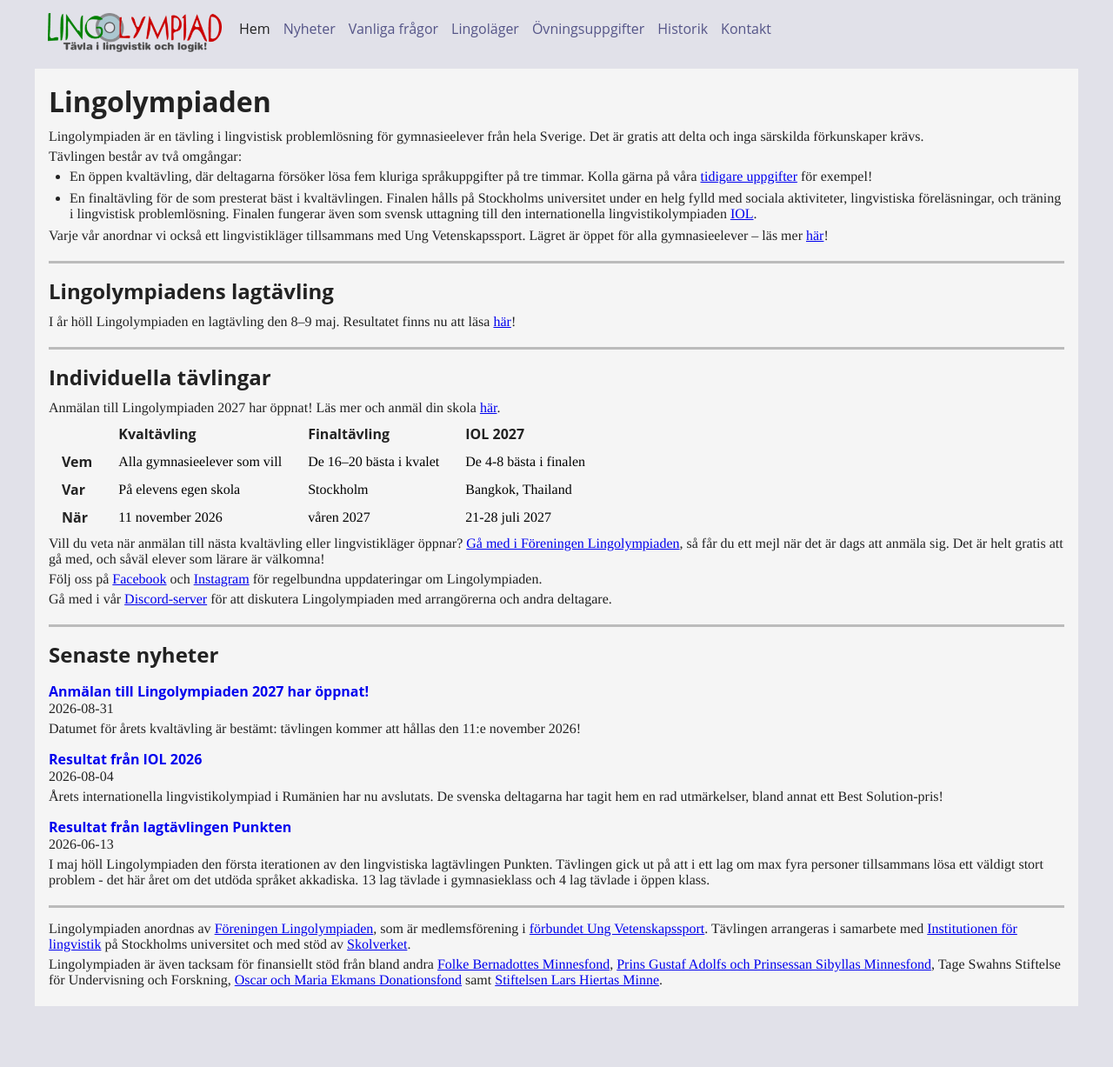
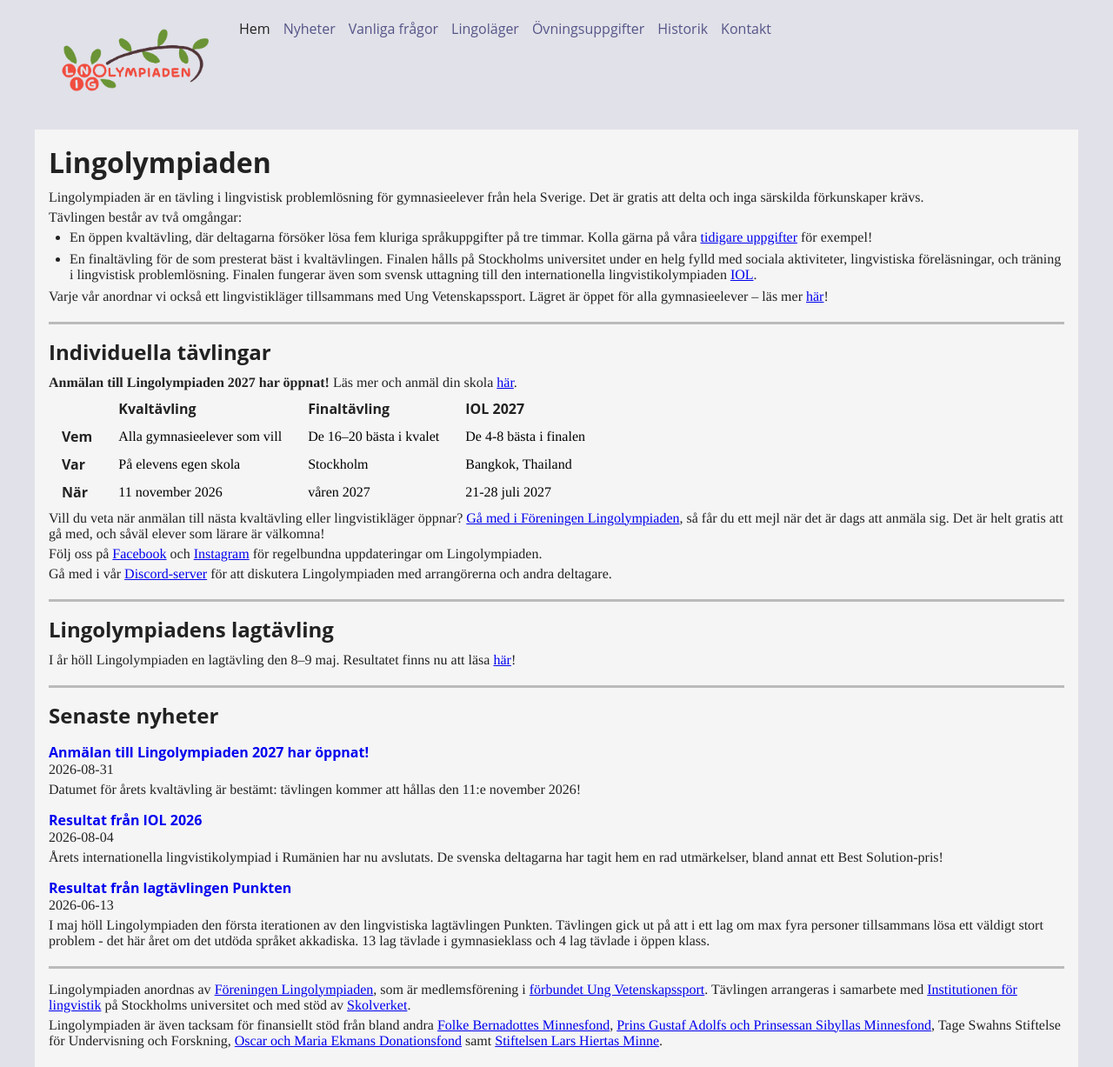
Before and after one commit to lingolympiad/lingolympiad.github.io, a Jekyll site: the page built from index.md, in a window 1280 px wide. Shown: the whole page at 87% size. Built offline with Jekyll 4.4.1, drawn with Linux system fonts in a browser that asks for light colours; before the commit the page ends 1157 px from its top, so only the background shows below that; some of the changed lines change nothing that is shown.

Commit message:
ny logga

```diff
--- a/index.md
+++ b/index.md
@@ -13,15 +13,9 @@
 
 <div class="divider"></div>
 
-## Lingolympiadens lagtävling
-
-I år höll Lingolympiaden en lagtävling den 8–9 maj. Resultatet finns nu att läsa [här](2026/06/13/lagtavling-resultat.html)!
-
-<div class="divider"></div>
-
 ## Individuella tävlingar
 
-Anmälan till Lingolympiaden 2027 har öppnat! Läs mer och anmäl din skola [här](2026/08/31/kval-anmalan.html).
+**Anmälan till Lingolympiaden 2027 har öppnat!** Läs mer och anmäl din skola [här](2026/08/31/kval-anmalan.html).
 
 <div class="hscroll">
 
@@ -62,6 +56,12 @@
 
 <div class="divider"></div>
 
+## Lingolympiadens lagtävling
+
+I år höll Lingolympiaden en lagtävling den 8–9 maj. Resultatet finns nu att läsa [här](2026/06/13/lagtavling-resultat.html)!
+
+<div class="divider"></div>
+
 ## Senaste nyheter
 
 {% include posts.html limit=3 %}
```
Also changed, not shown: img/logo.png, img/old_logo.png (added).
